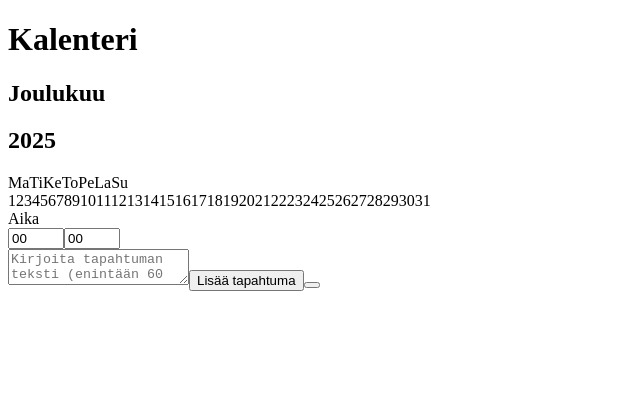
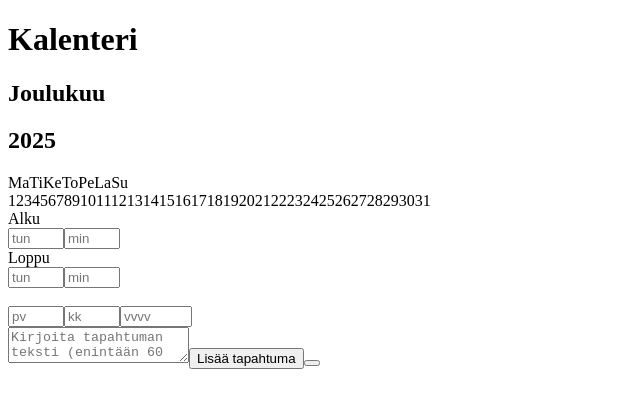
Before and after one commit to JariCode/calendar-app, a React (Vite) app: page / in a window 1280 px wide. Both pictures are taken after a click on the element "20". Shown: the top 408 px of the page, without its empty margins (0-640 px from the left). Built offline with nearby package versions, Linux system fonts and the light colour scheme.

Commit message:
Jos tapahtuma loppuu eripäivänä toiminnot lisätty ja testattu

```diff
--- a/package.json
+++ b/package.json
@@ -1,7 +1,7 @@
 {
   "name": "calendar-app",
   "private": true,
-  "version": "1.0.0",
+  "version": "1.1.0",
   "author": "JariCode",
   "type": "module",
   "main": "main.cjs",
--- a/src/components/CalendarApp.css
+++ b/src/components/CalendarApp.css
@@ -133,7 +133,7 @@
 }
 .event-popup {
     position: absolute;
-    top: 38%;
+    top: 28%;
     left: 3rem;
     background: linear-gradient(180deg, rgba(6,8,14,0.9), rgba(8,10,18,0.86));
     backdrop-filter: blur(6px) saturate(120%);
@@ -180,6 +180,25 @@
     height: 4rem;
     text-align: center;
     font-size: clamp(1.2rem, 1.2cqi, 1.6rem);
+}
+
+.time-input input::placeholder,
+.date-controls input::placeholder,
+.year-input::placeholder {
+    color: rgba(188,215,238,0.55);
+    opacity: 1; /* ensure visible on dark background */
+    font-size: 0.95em;
+}
+
+/* Date controls: align first date input to start at same x as labels */
+.date-controls {
+    display: flex;
+    column-gap: 1rem;
+    align-items: center;
+}
+.date-controls input:first-child {
+    /* move left by label width so it starts where labels (Aloitus/Loppu) start */
+    margin-left: calc(-1 * clamp(4rem, 4cqi, 7rem));
 }
 
 .time-input input[type="number"]::-webkit-outer-spin-button,
@@ -246,7 +265,7 @@
 
 .event {
     width: 100%;
-    height: 7rem;
+    min-height: 7rem;
     background: linear-gradient(90deg, rgba(122,252,255,0.18), rgba(120,72,255,0.12));
     padding: 1.5rem 0.5rem;
     border-radius: 1rem;
@@ -304,6 +323,19 @@
     cursor: pointer;
 }
 
+/* Vuosi-input kalenterin navigointiin */
+.year-input {
+    background-color: transparent;
+    border: none;
+    border-top: 0.18rem solid #7afcff;
+    border-bottom: 0.18rem solid #7afcff;
+    color: #f7fbff;
+    width: clamp(6rem, 6cqi, 9rem);
+    height: 4rem;
+    text-align: center;
+    font-size: clamp(1.2rem, 1.2cqi, 1.6rem);
+}
+
 @media (max-width: 850px) {
     .calendar-app {
         flex-direction: column;
@@ -346,9 +378,18 @@
     font-size: clamp(1.2rem, 2cqi, 1.6rem);
    }
 
-   .event-popup textarea {
+    .year-input {
+     width: clamp(6rem, 12cqi, 10rem);
+    }
+
+    .event-popup textarea {
     width: clamp(18rem, 35cqi, 28rem);
    }
+
+    /* ensure date-controls first-child margin matches the larger label width in this breakpoint */
+    .date-controls input:first-child {
+     margin-left: calc(-1 * clamp(5rem, 10cqi, 8rem));
+    }
 
     .event-popup textarea::placeholder {
     font-size: clamp(1rem, 1.5cqi, 1.2rem);
--- a/src/components/CalendarApp.jsx
+++ b/src/components/CalendarApp.jsx
@@ -24,6 +24,8 @@ const CalendarApp = () => {
     const [showEventPopup, setShowEventPopup] = useState(false);
     const [events, setEvents] = useState([]);
     const [eventTime, setEventTime] = useState({ hours: '', minutes: '' });
+    const [eventEndTime, setEventEndTime] = useState({ hours: '', minutes: '' });
+    const [eventEndDate, setEventEndDate] = useState(null);
     const [eventText, setEventText] = useState('');
     const [editingEvent, setEditingEvent] = useState(null);
 
@@ -63,7 +65,11 @@ const CalendarApp = () => {
         if(clickedDate >= today || isSameDay(clickedDate, today)) {
             setSelectedDate(clickedDate);
             setShowEventPopup(true);
-            setEventTime({ hours: '00', minutes: '00' });
+            // aloitusaika valinnaiseksi: oletuksena tyhjä, aktivoituu kun käyttäjä syöttää
+            setEventTime({ hours: '', minutes: '' });
+            // by default leave end time/date empty (optional)
+            setEventEndTime({ hours: '', minutes: '' });
+            setEventEndDate(null);
             setEventText('');
             setEditingEvent(null);
         }
@@ -79,10 +85,33 @@ const CalendarApp = () => {
     }
 
     const handleEventSubmit = () => {
+        const startDate = new Date(selectedDate);
+        const startTimeMinutes = (parseInt(eventTime.hours || '0', 10) * 60) + parseInt(eventTime.minutes || '0', 10);
+        // Determine whether user provided an end time (optional)
+        const hasEndTime = (eventEndTime.hours !== '' || eventEndTime.minutes !== '');
+        let endDateFinal = null;
+        let endTimeFinal = null;
+
+        if (hasEndTime) {
+            let endDateObj = eventEndDate ? new Date(eventEndDate) : new Date(startDate);
+            const endTimeMinutes = (parseInt(eventEndTime.hours || '0', 10) * 60) + parseInt(eventEndTime.minutes || '0', 10);
+            // If end is before start, snap end to start
+            if (endDateObj < startDate || (endDateObj.getTime() === startDate.getTime() && endTimeMinutes < startTimeMinutes)) {
+                endDateObj = new Date(startDate);
+            }
+            endDateFinal = endDateObj;
+            endTimeFinal = `${String(eventEndTime.hours).padStart(2, '0')}:${String(eventEndTime.minutes).padStart(2, '0')}`;
+        }
+
+        const hasStartTime = (eventTime.hours !== '' || eventTime.minutes !== '');
+        const timeFinal = hasStartTime ? `${String(eventTime.hours).padStart(2, '0')}:${String(eventTime.minutes).padStart(2, '0')}` : null;
+
         const newEvent = {
             id: editingEvent ? editingEvent.id : Date.now(),
-            date: selectedDate,
-            time: `${eventTime.hours.padStart(2, '0')}:${eventTime.minutes.padStart(2, '0')}`,
+            date: startDate,
+            time: timeFinal,
+            endDate: endDateFinal,
+            endTime: endTimeFinal,
             text: eventText
         }
 
@@ -98,7 +127,9 @@ const CalendarApp = () => {
         updatedEvents.sort((a, b) => new Date(a.date) - new Date(b.date));
 
         setEvents(updatedEvents);
-        setEventTime({ hours: '00', minutes: '00' });
+        setEventTime({ hours: '', minutes: '' });
+        setEventEndTime({ hours: '', minutes: '' });
+        setEventEndDate(null);
         setEventText('');
         setShowEventPopup(false);
         setEditingEvent(null);
@@ -106,10 +137,26 @@ const CalendarApp = () => {
 
     const handleEventEdit = (event) => {
         setSelectedDate(new Date(event.date))
+        // Prefill start time only if event has one (optional)
+        if (event.time) {
             setEventTime({
                 hours: event.time.split(':')[0],
                 minutes: event.time.split(':')[1]
             });
+        } else {
+            setEventTime({ hours: '', minutes: '' });
+        }
+        // If event has endTime, populate; otherwise leave empty (optional)
+        if (event.endTime) {
+            setEventEndTime({
+                hours: event.endTime.split(':')[0],
+                minutes: event.endTime.split(':')[1]
+            });
+            setEventEndDate(event.endDate ? new Date(event.endDate) : new Date(event.date));
+        } else {
+            setEventEndTime({ hours: '', minutes: '' });
+            setEventEndDate(null);
+        }
         setEventText(event.text);
         setEditingEvent(event);
         setShowEventPopup(true);
@@ -130,6 +177,25 @@ const CalendarApp = () => {
         }));
     }
 
+    const handleEndTimeChange = (e) => {
+        const { name, value } = e.target;
+        setEventEndTime((prevTime) => ({
+            ...prevTime,
+            [name]: value.padStart(2, '0')
+        }));
+    }
+
+    const handleEndDatePartChange = (e) => {
+        const { name, value } = e.target;
+        const num = parseInt(value || '0', 10);
+        const base = eventEndDate ? new Date(eventEndDate) : new Date(selectedDate);
+        if (isNaN(num)) return;
+        if (name === 'day') base.setDate(Math.max(1, Math.min(31, num)));
+        if (name === 'month') base.setMonth(Math.max(1, Math.min(12, num)) - 1);
+        if (name === 'year') base.setFullYear(num);
+        setEventEndDate(base);
+    }
+
     // --- Persistence: load from Electron IPC or localStorage, save debounced ---
     const saveTimer = useRef(null);
 
@@ -139,7 +205,11 @@ const CalendarApp = () => {
                     if (window?.electronAPI?.loadEvents) {
                         const loaded = await window.electronAPI.loadEvents();
                         if (Array.isArray(loaded)) {
-                            const parsed = loaded.map(e => ({ ...e, date: e.date ? new Date(e.date) : new Date() }));
+                            const parsed = loaded.map(e => ({ ...e,
+                                date: e.date ? new Date(e.date) : new Date(),
+                                endDate: e.endDate ? new Date(e.endDate) : null,
+                                endTime: e.endTime ?? null
+                            }));
                             setEvents(parsed);
                             return;
                         }
@@ -153,7 +223,11 @@ const CalendarApp = () => {
                 try {
                     const raw = localStorage.getItem('calendarEvents');
                     if (raw) {
-                        const parsed = JSON.parse(raw).map(e => ({ ...e, date: new Date(e.date) }));
+                        const parsed = JSON.parse(raw).map(e => ({ ...e,
+                            date: new Date(e.date),
+                            endDate: e.endDate ? new Date(e.endDate) : null,
+                            endTime: e.endTime ?? null
+                        }));
                         setEvents(parsed);
                     }
                 } catch (err) {
@@ -167,7 +241,11 @@ const CalendarApp = () => {
     useEffect(() => {
         // always save to localStorage as a fallback/persistence for web
         try {
-            const serializable = events.map(e => ({ ...e, date: e.date instanceof Date ? e.date.toISOString() : e.date }));
+            const serializable = events.map(e => ({ ...e,
+                date: e.date instanceof Date ? e.date.toISOString() : e.date,
+                endDate: e.endDate instanceof Date ? e.endDate.toISOString() : e.endDate ?? null,
+                endTime: e.endTime ?? null
+            }));
             localStorage.setItem('calendarEvents', JSON.stringify(serializable));
         } catch (err) {
             console.error('localStorage save failed:', err);
@@ -179,7 +257,11 @@ const CalendarApp = () => {
         if (saveTimer.current) clearTimeout(saveTimer.current);
         saveTimer.current = setTimeout(async () => {
             try {
-                const serializable = events.map(e => ({ ...e, date: e.date instanceof Date ? e.date.toISOString() : e.date }));
+                const serializable = events.map(e => ({ ...e,
+                    date: e.date instanceof Date ? e.date.toISOString() : e.date,
+                    endDate: e.endDate instanceof Date ? e.endDate.toISOString() : e.endDate ?? null,
+                    endTime: e.endTime ?? null
+                }));
                 await window.electronAPI.saveEvents(serializable);
             } catch (err) {
                 console.error('Electron save failed:', err);
@@ -200,7 +282,11 @@ const CalendarApp = () => {
         if (!window?.electronAPI?.onPrepareToClose) return;
         const unsubscribe = window.electronAPI.onPrepareToClose(async () => {
             try {
-                const serializable = eventsRef.current.map(e => ({ ...e, date: e.date instanceof Date ? e.date.toISOString() : e.date }));
+                const serializable = eventsRef.current.map(e => ({ ...e,
+                    date: e.date instanceof Date ? e.date.toISOString() : e.date,
+                    endDate: e.endDate instanceof Date ? e.endDate.toISOString() : e.endDate ?? null,
+                    endTime: e.endTime ?? null
+                }));
                 if (window?.electronAPI?.saveEvents) {
                     await window.electronAPI.saveEvents(serializable);
                 }
@@ -256,12 +342,27 @@ const CalendarApp = () => {
         {showEventPopup && (
         <div className="event-popup">
             <div className="time-input">
-                <div className="event-popup-time">Aika</div>
+                <div className="event-popup-time">Alku</div>
                 {/* Tunnit ja minuutit: numeroinputit */}
-                <input type="number" name="hours" min={0} max={24} className="hours" value={eventTime.hours}
+                <input type="number" name="hours" min={0} max={24} className="hours" placeholder="tun" value={eventTime.hours}
                 onChange={handleTimeChange} />
-                <input type="number" name="minutes" min={0} max={60} className="minutes" value={eventTime.minutes}
+                <input type="number" name="minutes" min={0} max={60} className="minutes" placeholder="min" value={eventTime.minutes}
                 onChange={handleTimeChange}/>
+            </div>
+            <div className="time-input">
+                <div className="event-popup-time">Loppu</div>
+                    <input type="number" name="hours" min={0} max={24} className="hours" placeholder="tun" value={eventEndTime.hours}
+                    onChange={handleEndTimeChange} />
+                    <input type="number" name="minutes" min={0} max={60} className="minutes" placeholder="min" value={eventEndTime.minutes}
+                    onChange={handleEndTimeChange}/>
+            </div>
+            <div className="time-input">
+                <div className="event-popup-time" style={{ visibility: 'hidden' }}>spacer</div>
+                <div className="date-controls">
+                    <input type="number" name="day" min={1} max={31} className="hours" placeholder="pv" value={eventEndDate ? String(eventEndDate.getDate()).padStart(2, '0') : ''} onChange={handleEndDatePartChange} />
+                    <input type="number" name="month" min={1} max={12} className="minutes" placeholder="kk" value={eventEndDate ? String(eventEndDate.getMonth() + 1).padStart(2, '0') : ''} onChange={handleEndDatePartChange} />
+                    <input type="number" name="year" min={1970} max={9999} className="year-input" placeholder="vvvv" value={eventEndDate ? String(eventEndDate.getFullYear()) : ''} onChange={handleEndDatePartChange} />
+                </div>
             </div>
             {/* Tapahtuman teksti (max 60 merkkiä) */}
             <textarea placeholder="Kirjoita tapahtuman teksti (enintään 60 merkkiä)" value={eventText}
@@ -279,13 +380,37 @@ const CalendarApp = () => {
         </div>
         )}
         {/* Esimerkki tapahtumasta näkyvillä listassa */}
-        {events.map((event, index) => (
+        {events.map((event, index) => {
+            const start = new Date(event.date);
+            const end = event.endDate ? new Date(event.endDate) : null;
+            const sameDay = end ? (start.getFullYear() === end.getFullYear() && start.getMonth() === end.getMonth() && start.getDate() === end.getDate()) : false;
+            return (
             <div className="event" key={index}>
                 <div className="event-date-wrapper">
-                <div className="event-date">{`${
-                monthsOfYear[event.date.getMonth()]
-                } ${event.date.getDate()}, ${event.date.getFullYear()}`}</div>
-                <div className="event-time">{event.time}</div>
+                    {/** If no end date or end is same day -> show one date then time range */}
+                    {(!end || sameDay) && (
+                        <>
+                            <div className="event-date">{`${monthsOfYear[start.getMonth()]} ${start.getDate()}, ${start.getFullYear()}`}</div>
+                            <div className="event-time">
+                                {/** If both start and end on same day and both times exist, show range; otherwise show whichever exists */}
+                                {end && sameDay ? (
+                                    (event.time && event.endTime) ? `${event.time}-${event.endTime}` : (event.endTime || event.time || '')
+                                ) : (
+                                    event.time || ''
+                                )}
+                            </div>
+                        </>
+                    )}
+
+                    {/** If end date exists and is different day -> show start date/time and end date/time on separate rows with dashes */}
+                    {end && !sameDay && (
+                        <>
+                            <div className="event-date">{`${monthsOfYear[start.getMonth()]} ${start.getDate()}, ${start.getFullYear()}`}</div>
+                            <div className="event-time">{event.time ? `${event.time}-` : ''}</div>
+                            <div className="event-date">{`${monthsOfYear[end.getMonth()]} ${end.getDate()}, ${end.getFullYear()}`}</div>
+                            <div className="event-time">{event.endTime ? `-${event.endTime}` : ''}</div>
+                        </>
+                    )}
                 </div>
                 <div className="event-text">{event.text}</div>
                 <div className="event-buttons">
@@ -293,7 +418,8 @@ const CalendarApp = () => {
                     <i className="bx bxs-message-alt-x" onClick={() => handleDeleteEvent(event.id)}></i>
                 </div>
             </div>
-        ))}
+            )
+        })}
     </div>
   </div>
 }
```
Also changed, not shown: cert.pfx.base64.txt (deleted), 2 other files (tests, documents, lock files or other folders). Lines whose indentation alone changed are shown as unchanged.
